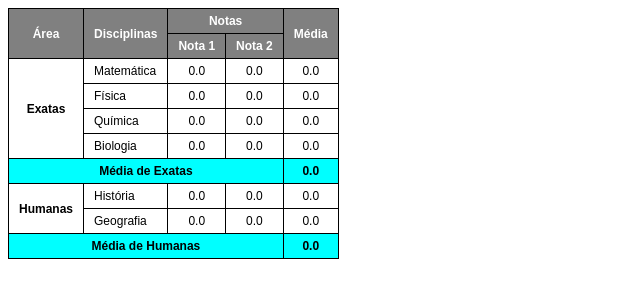
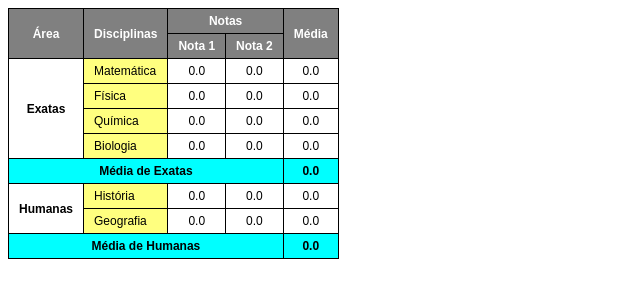
Before and after one commit to drouglaslucio/html-css, a plain HTML site: page d014/index.html in a window 1280 px wide. Shown: the whole page, without its empty margins (0-640 px from the left). Drawn offline with Linux system fonts and the light colour scheme.

Commit message:
highlight colum

```diff
--- a/d014/index.html
+++ b/d014/index.html
@@ -27,10 +27,20 @@
             border: 1px solid black;
             padding: 5px 10px;
         }
+        col.highlight {
+            background-color: rgba(255, 255, 0, 0.5);
+        }
     </style>
 </head>
 <body>
     <table>
+        <colgroup>
+            <col>
+            <col class="highlight">
+            <col>
+            <col>
+            <col>
+        </colgroup>
         <tr class="header">
             <th scope="col" rowspan="2">Área
             <th scope="col" rowspan="2">Disciplinas
```
